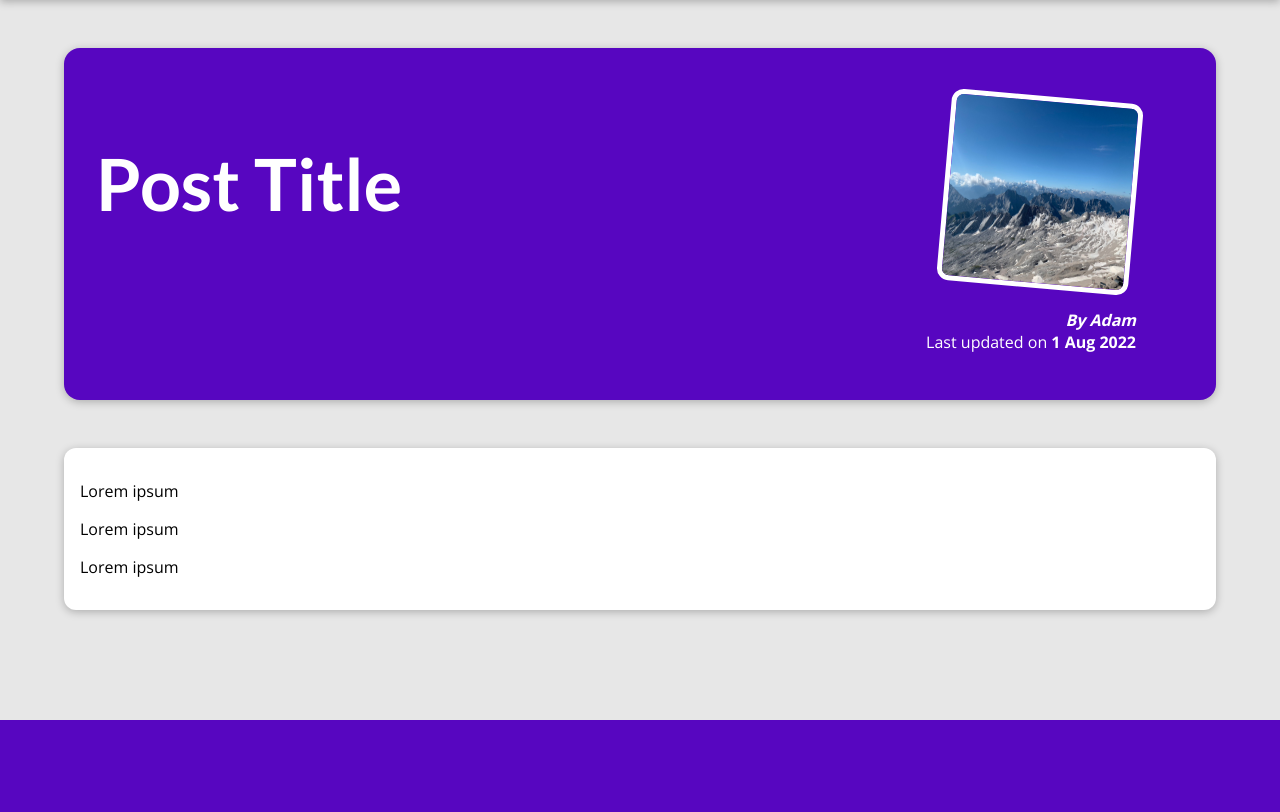
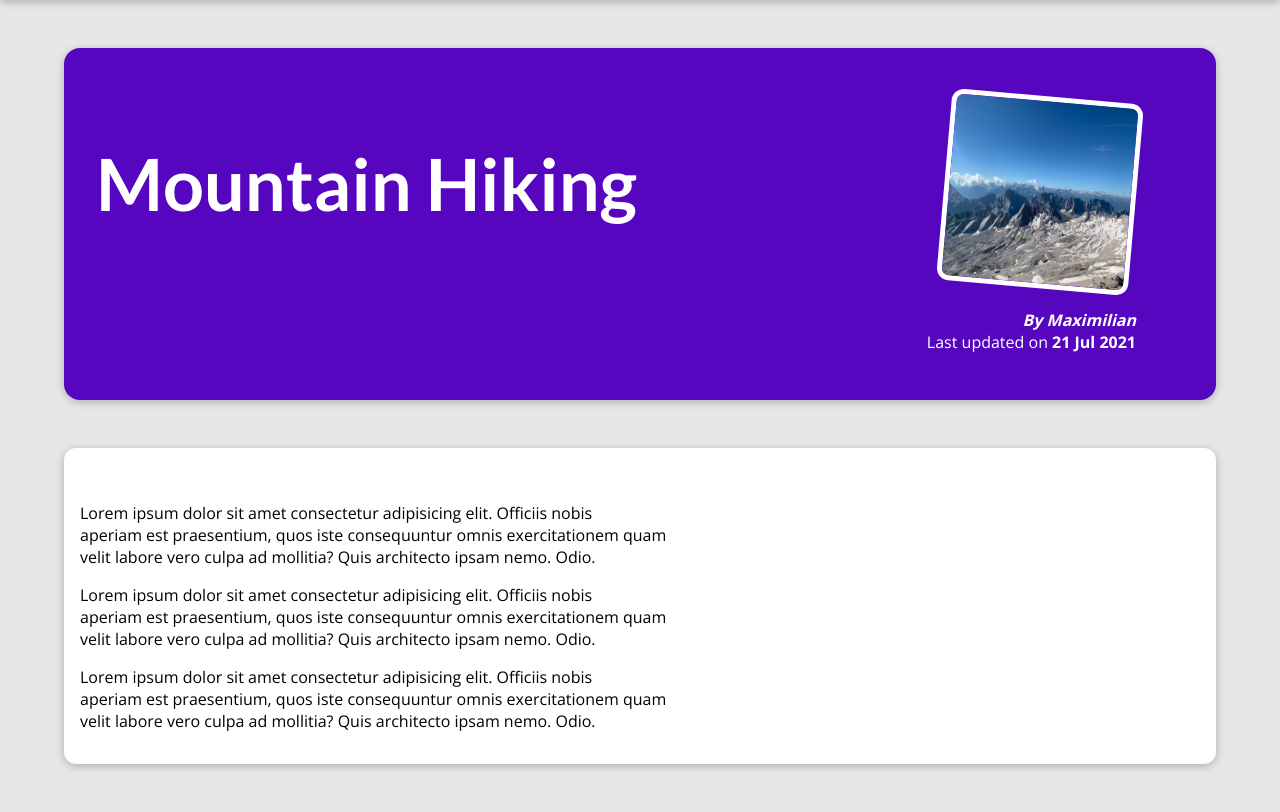
Before and after one commit to lesiak/django-udemy-maximilian-schwarzmuller, a Django app: page /posts/hike-in-the-mountains in a window 1280 px wide. Shown: the part 80-892 px from the top of the page. Before the commit the page ends 800 px from the top, so only its background shows below. Run offline with Django 4.2, Linux system fonts and the light colour scheme.

Commit message:
[BLOG] Single Post page

```diff
--- a/app2_blog/my_blog_site/blog/templates/blog/post-details.html
+++ b/app2_blog/my_blog_site/blog/templates/blog/post-details.html
@@ -1,7 +1,7 @@
 {% extends "base.html" %}
 {% load static %}
 
-{% block title %}This Post Title{% endblock %}
+{% block title %}{{ post.title }}{% endblock %}
 
 {% block css_files %}
     <link rel="stylesheet" href="{% static 'blog/post-details.css' %}">
@@ -9,19 +9,17 @@
 
 {% block content %}
     <section id="summary">
-        <h2>Post Title</h2>
+        <h2>{{ post.title }}</h2>
         <article>
-            <img src="{% static 'blog/images/mountains.jpeg' %}" alt="Post Title">
-            <address>By Adam</address>
+            <img src="{% static 'blog/images/'|add:post.image %}" alt="{{ post.title }}">
+            <address>By {{ post.author }}</address>
             <div>Last updated on
-                <time>1 Aug 2022</time>
+                <time>{{ post.date|date:"d M Y" }}</time>
             </div>
         </article>
     </section>
     <main>
-        <p>Lorem ipsum</p>
-        <p>Lorem ipsum</p>
-        <p>Lorem ipsum</p>
+        {{ post.content|linebreaks }}
     </main>
 
 {% endblock %}
--- a/app2_blog/my_blog_site/blog/views.py
+++ b/app2_blog/my_blog_site/blog/views.py
@@ -81,8 +81,13 @@ def starting_page(request):
 
 
 def posts_page(request):
-    return render(request, "blog/all-posts.html")
+    return render(request, "blog/all-posts.html", {
+        "posts": sorted(posts, key=get_date)
+    })
 
 
 def post_details_page(request, slug):
-    return render(request, "blog/post-details.html")
+    post = next(post for post in posts if post['slug'] == slug)
+    return render(request, "blog/post-details.html", {
+        "post": post
+    })
```
